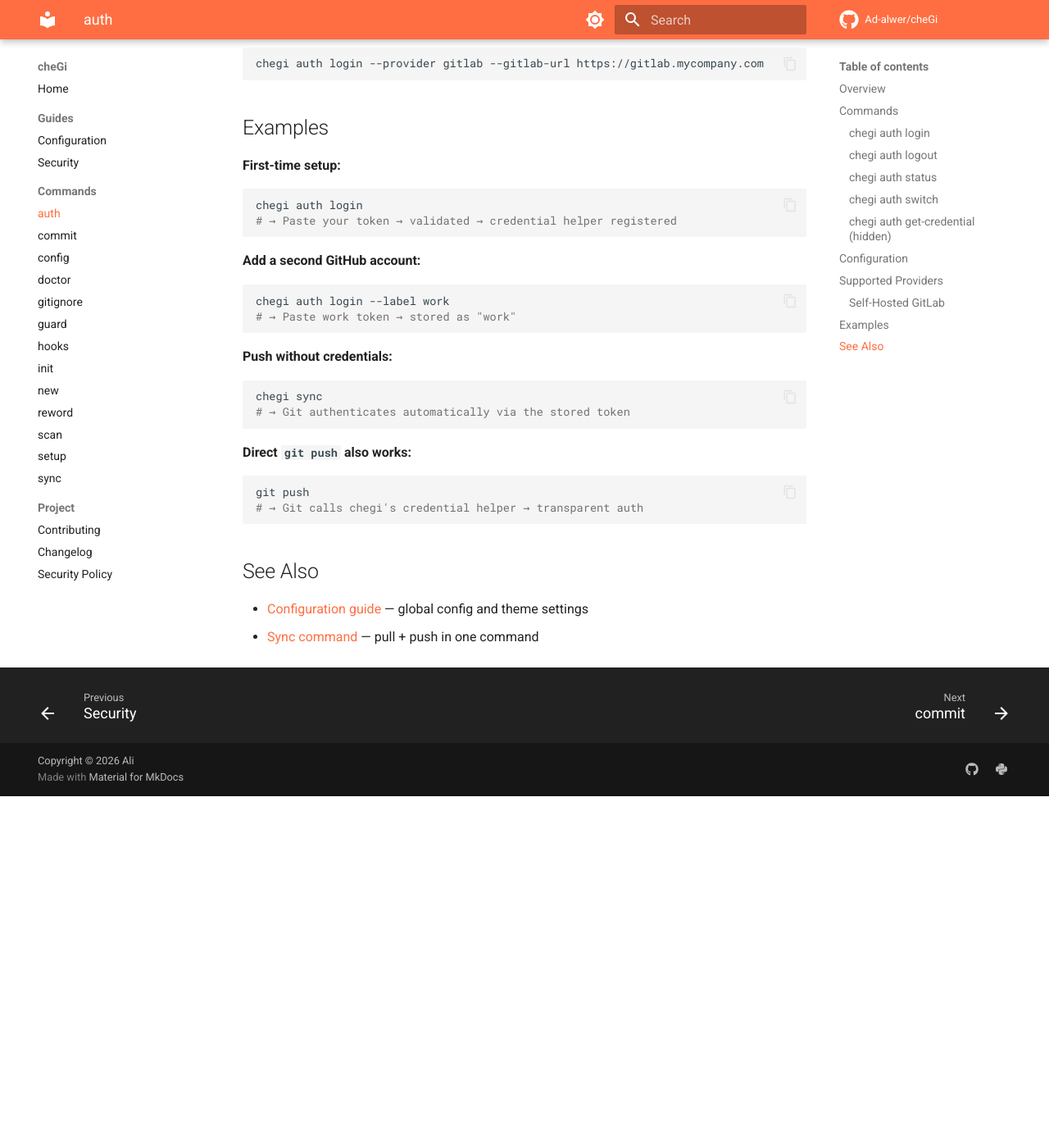
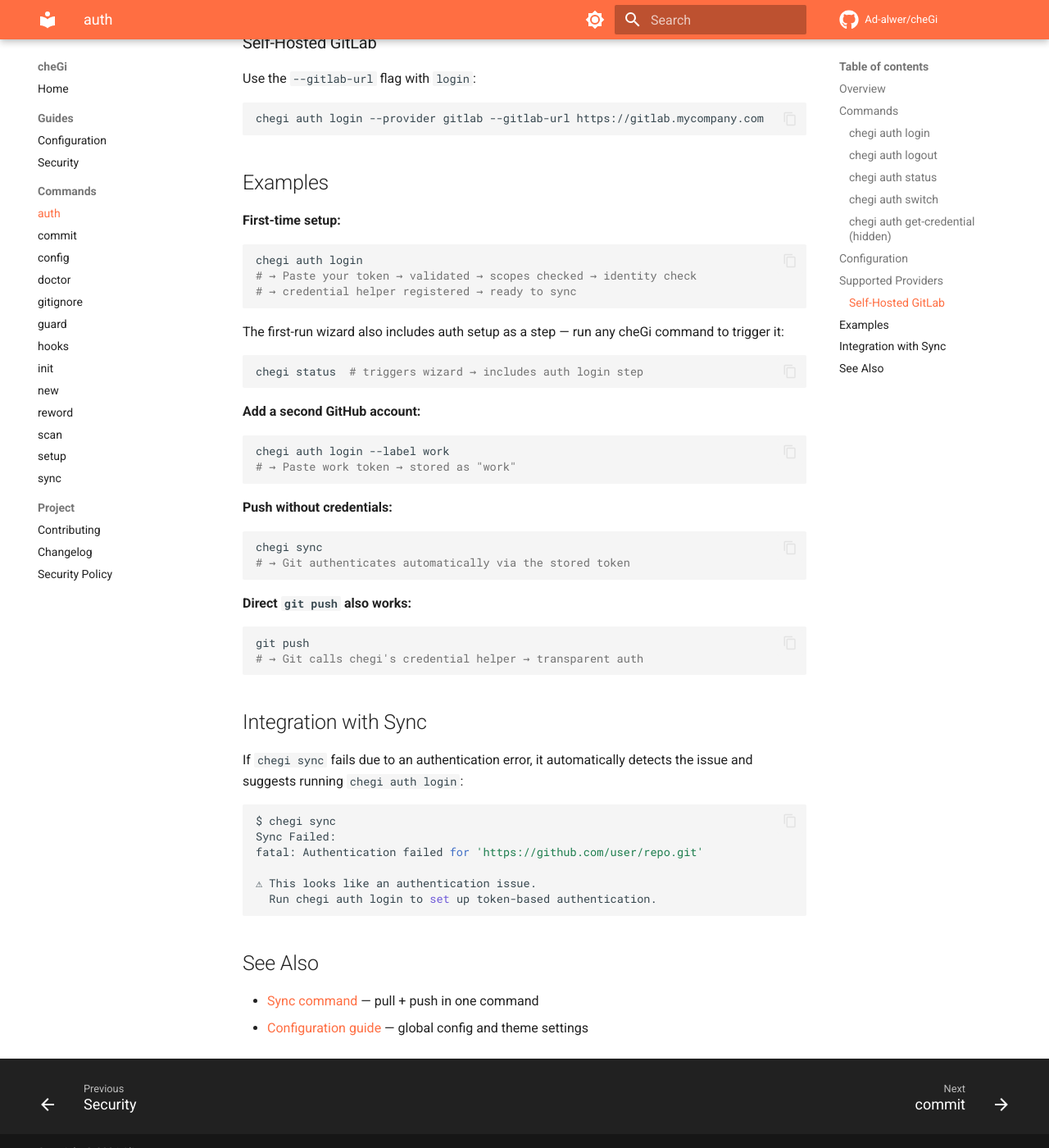
Before and after one commit to Ad-alwer/cheGi, an MkDocs documentation site: the page built from docs/commands/auth.md, in a window 1280 px wide and 1400 px high, scrolled down 2774 px. Shown: the whole window at 82% size. Built offline with MkDocs 1.6.1 and Material for MkDocs 9.7.7, drawn with Linux system fonts in a browser that asks for light colours; comment, search, counter and statistics services are not loaded; before the commit the page ends 3745 px from its top, so only the background shows below that; some of the changed text lies outside the part shown.

Commit message:
docs(auth): add branded output and comprehensive documentation
- Add cheGi mascot and slogan to `chegi auth status` header
- Add mascot to `chegi auth login` success message
- Update `docs/commands/auth.md` with scope validation, identity check,
  credential helper, and sync integration details
- Update `docs/commands/sync.md` with auth failure detection docs
- Cross-link auth and sync docs
- Update CHANGELOG

````diff
--- a/docs/commands/auth.md
+++ b/docs/commands/auth.md
@@ -22,7 +22,9 @@
 1. Detects the provider from the token prefix automatically
 2. Validates the token against the provider's API
 3. Stores the credential encrypted
-4. Offers to register a Git credential helper for automatic authentication
+4. Displays token scopes and warns if recommended scopes are missing
+5. Checks Git identity (`user.name` / `user.email`) and prompts to configure if needed
+6. Offers to register a Git credential helper for automatic authentication
 
 Supports multiple accounts on the same host (labels: `personal`, `work`, ...).
 
@@ -112,7 +114,15 @@
 
 ```bash
 chegi auth login
-# → Paste your token → validated → credential helper registered
+# → Paste your token → validated → scopes checked → identity check
+# → credential helper registered → ready to sync
+```
+
+The first-run wizard also includes auth setup as a step — run any cheGi command
+to trigger it:
+
+```bash
+chegi status  # triggers wizard → includes auth login step
 ```
 
 **Add a second GitHub account:**
@@ -136,7 +146,21 @@
 # → Git calls chegi's credential helper → transparent auth
 ```
 
+## Integration with Sync
+
+If `chegi sync` fails due to an authentication error, it automatically detects
+the issue and suggests running `chegi auth login`:
+
+```bash
+$ chegi sync
+Sync Failed:
+fatal: Authentication failed for 'https://github.com/user/repo.git'
+
+⚠ This looks like an authentication issue.
+  Run chegi auth login to set up token-based authentication.
+```
+
 ## See Also
 
+- [Sync command](sync.md) — pull + push in one command
 - [Configuration guide](../configuration.md) — global config and theme settings
-- [Sync command](sync.md) — pull + push in one command
````
Also changed, not shown: CHANGELOG.md (+2 -0 lines), docs/commands/sync.md (+18 -0 lines), 1 other file.
